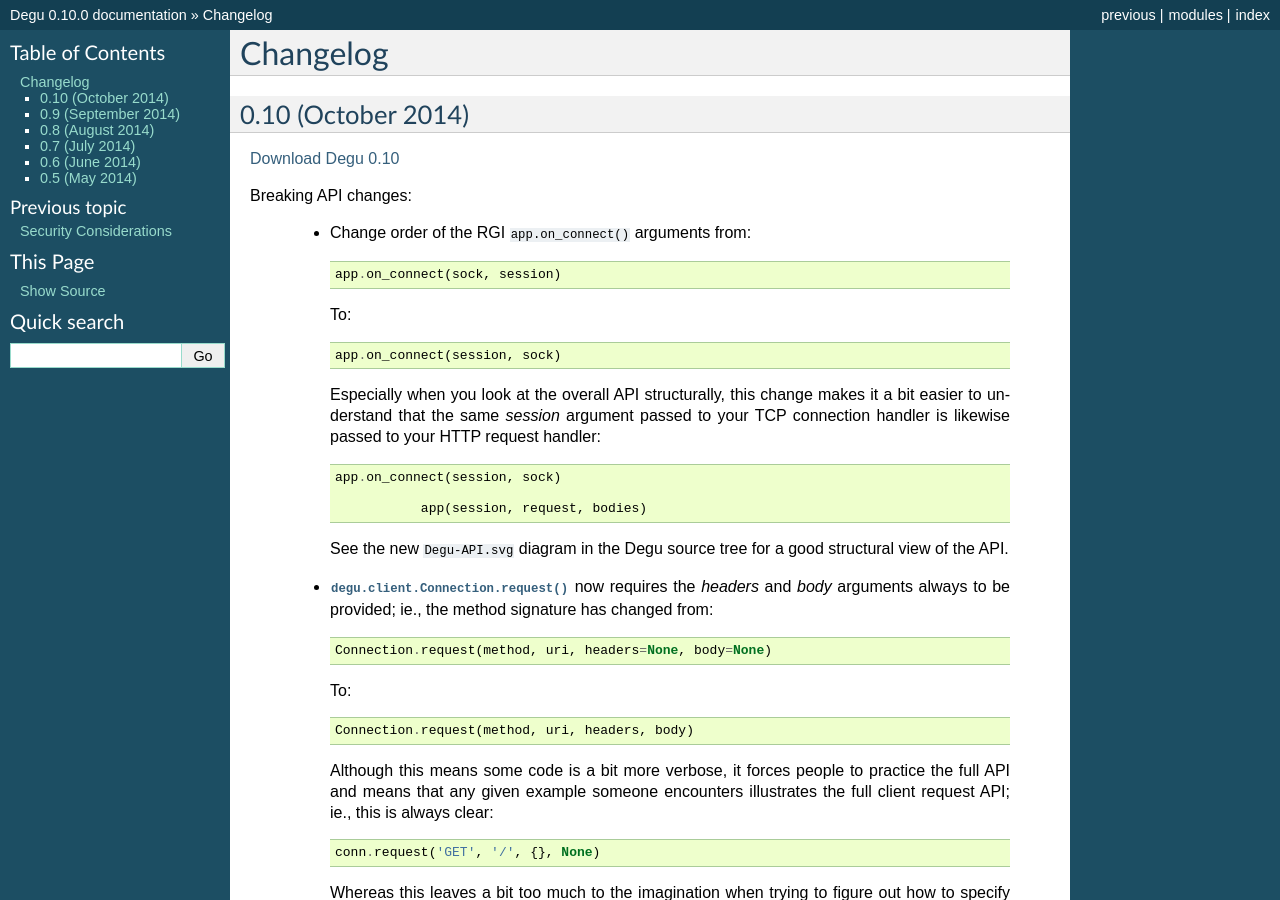
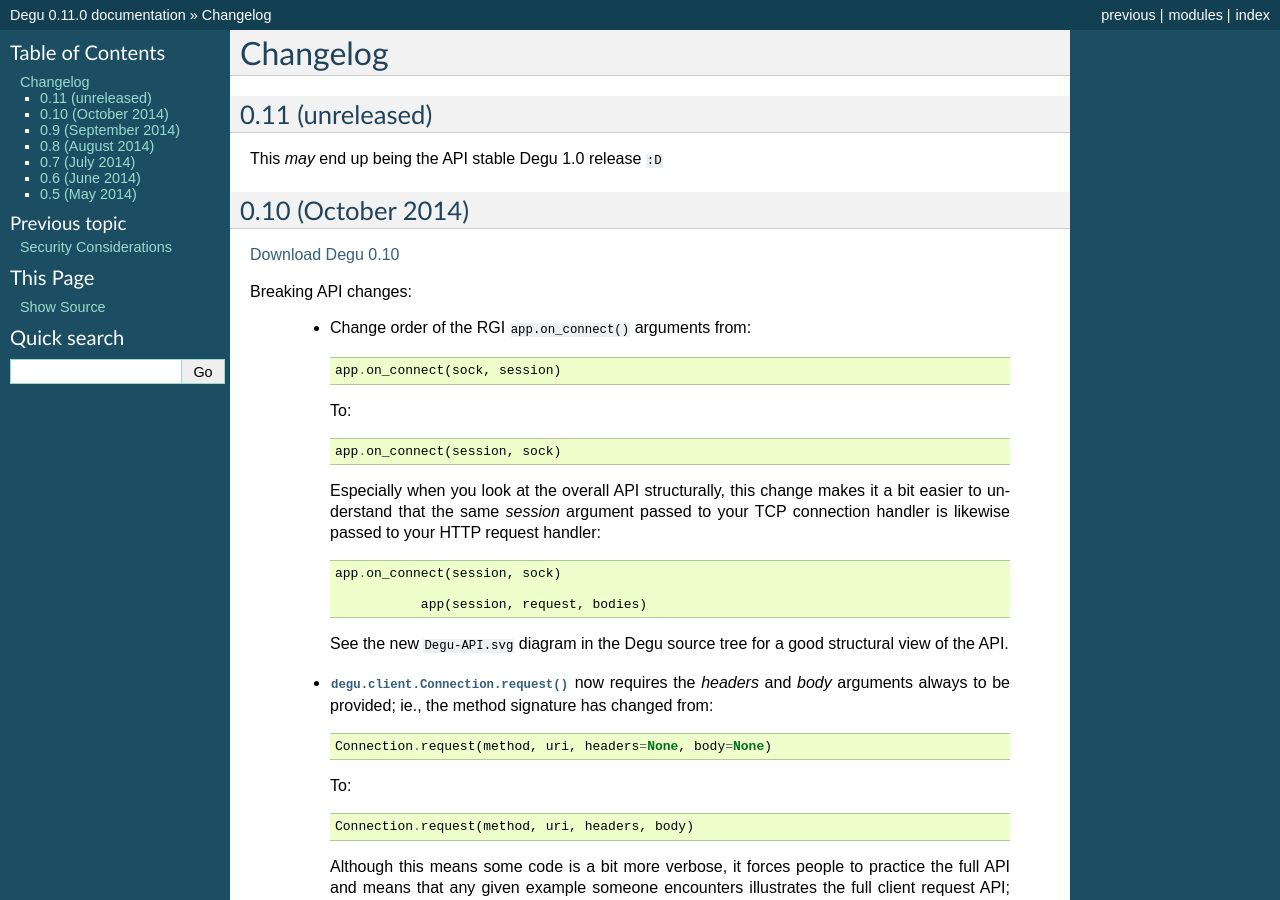
Before and after one commit to json420/degu, a Sphinx documentation site: the page built from doc/changelog.rst, in a window 1280 px wide and 900 px high. Built offline with Sphinx 7.4.7, drawn with Linux system fonts in a browser that asks for light colours; some of the changed text lies outside the part shown.

Commit message:
Bump version to 0.11

```diff
--- a/degu/__init__.py
+++ b/degu/__init__.py
@@ -23,7 +23,7 @@
 `degu` - an embedded HTTP server and client library.
 """
 
-__version__ = '0.10.0'
+__version__ = '0.11.0'
 
 
 # Common IPv6 and IPv6 *address* constants:
--- a/doc/changelog.rst
+++ b/doc/changelog.rst
@@ -1,5 +1,11 @@
 Changelog
 =========
+
+0.11 (unreleased)
+-------------------
+
+This *may* end up being the API stable Degu 1.0 release ``:D``
+
 
 
 0.10 (October 2014)
```
Also changed, not shown: 1 other file.
